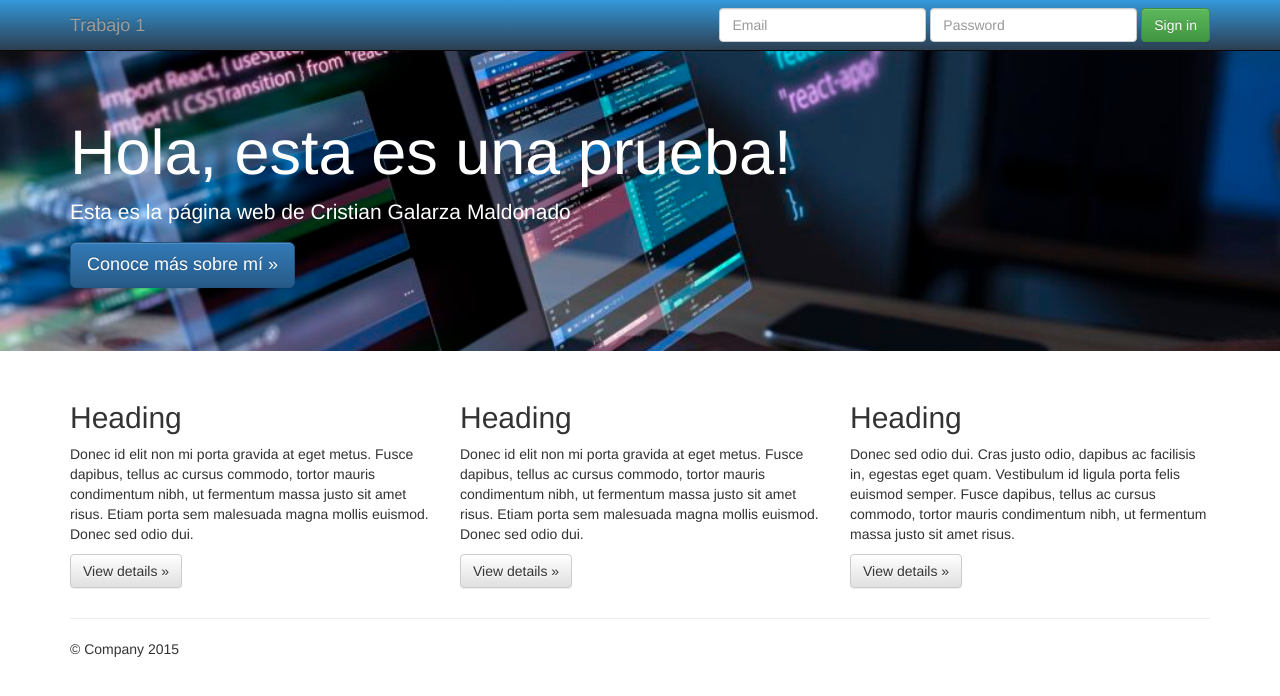
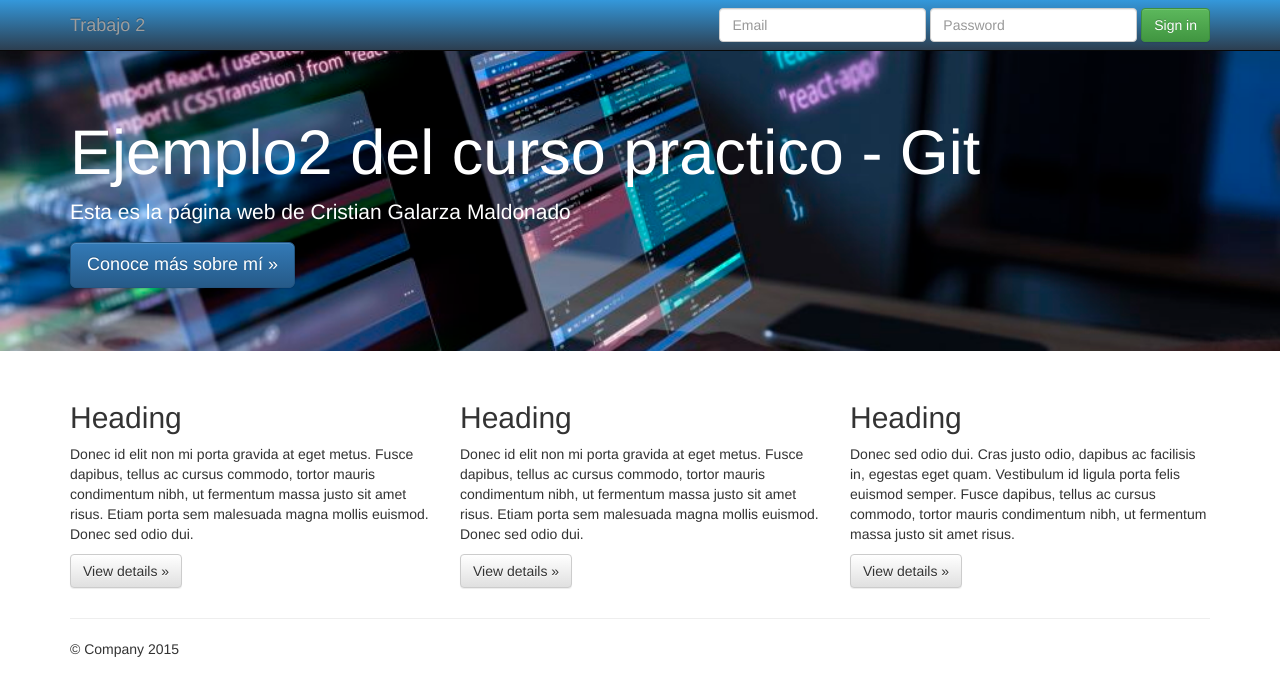
Before and after one commit to Cristianzz/Trabajo2-Cristian-Galarza, a plain HTML site: page index.html in a window 1280 px wide. Drawn offline with nearby package versions, Linux system fonts and the light colour scheme.

Commit message:
Se actualiza template del proyecto al trabajo número 2

```diff
--- a/index.html
+++ b/index.html
@@ -36,7 +36,7 @@
             <span class="icon-bar"></span>
             <span class="icon-bar"></span>
           </button>
-          <a class="navbar-brand" href="#">Trabajo 1</a>
+          <a class="navbar-brand" href="#">Trabajo 2</a>
         </div>
         <div id="navbar" class="navbar-collapse collapse">
           <form class="navbar-form navbar-right" role="form">
@@ -63,7 +63,7 @@
 -->
 <div class="jumbotron" style="background-image: url('img/tester.jpg'); background-size: cover; background-position: center; color: #fff;">
   <div class="container">
-    <h1>Hola, esta es una prueba!</h1>
+    <h1>Ejemplo2 del curso practico - Git</h1>
     <p>Esta es la página web de Cristian Galarza Maldonado</p>
     <p><a class="btn btn-primary btn-lg" href="#" role="button">Conoce más sobre mí &raquo;</a></p>
   </div>
```
